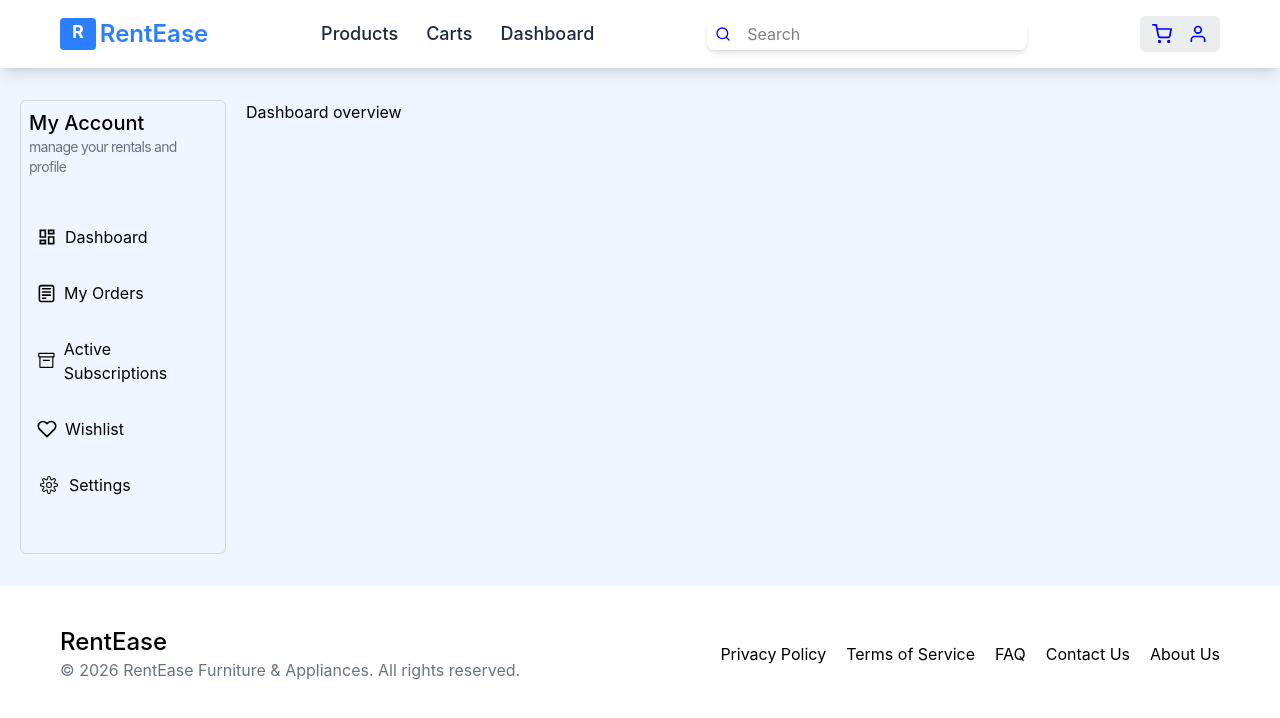
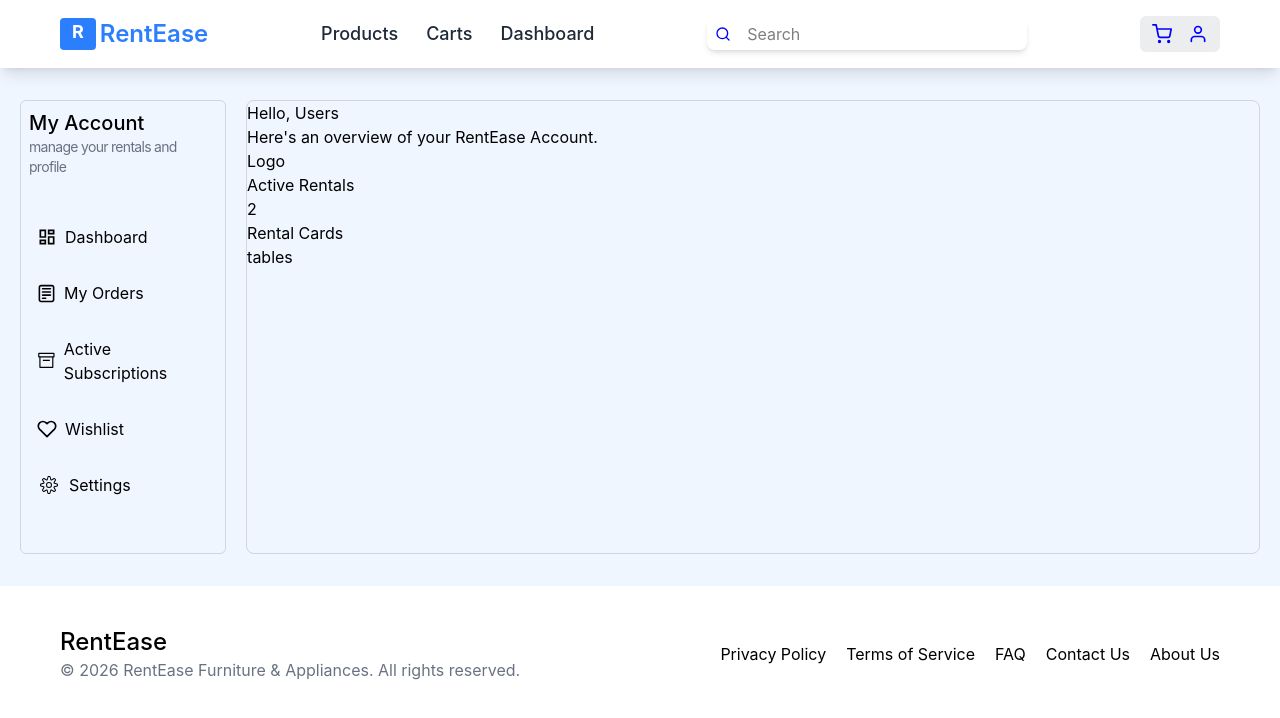
Before and after one commit to dheetchithselvan12/rent-ease, a React (Vite) app in the folder client/: page /my-account in a window 1280 px wide. Shown: the top 718 px of the page. Built offline with nearby package versions, Linux system fonts and the light colour scheme.

Commit message:
UserDashboard: structure created

```diff
--- a/client/src/App.jsx
+++ b/client/src/App.jsx
@@ -1,15 +1,16 @@
 import Footer from "./components/Footer";
-import Navbar from "./components/Navbar";
-import Home from "./pages/Home";
+import Navbar from "./components/navbar/Navbar";
+import Home from "./pages/Home.jsx";
 import { Routes, Route } from "react-router-dom";
 import ProductDetailes from "./pages/ProductDetailes";
 import AllProducts from "./pages/AllProducts";
 import Cart from "./pages/Cart";
 import Checkout from "./pages/Checkout";
 import OrderSuccess from "./pages/OrderSuccess";
-import MyOrders from "./pages/MyOrders";
-import OrderDetailes from "./pages/OrderDetailes";
-import UserAccount from "./pages/UserAccount";
+import MyOrders from "./pages/UserAccount-pages/MyOrders.jsx";
+import OrderDetailes from "./pages/UserAccount-pages/OrderDetailes.jsx";
+import UserAccount from "./pages/UserAccount-pages/UserAccount.jsx";
+import UserDashboard from "./pages/UserAccount-pages/UserDashboard.jsx";
 
 const App = () => {
   return (
@@ -22,10 +23,8 @@ const App = () => {
         <Route path="/cart" element={<Cart />} />
         <Route path="/checkout" element={<Checkout />} />
         <Route path="/order-success" element={<OrderSuccess />} />
-        {/* <Route path="/my-orders" element={<MyOrders />} /> */}
-        {/* <Route path="/orders/:id" element={<OrderDetailes />} /> */}
         <Route path="/my-account" element={<UserAccount />}>
-          <Route index element={<div>Dashboard overview</div>} />
+          <Route index element={<UserDashboard />} />
           <Route path="orders" element={<MyOrders />} />
           <Route path="orders/:id" element={<OrderDetailes />} />
           <Route
--- a/client/src/pages/Home.jsx
+++ b/client/src/pages/Home.jsx
@@ -2,12 +2,12 @@ import { useEffect, useState } from "react";
 import { useDispatch, useSelector } from "react-redux";
 import { fetchProducts } from "../features/products/productsSlice.js";
 import { FiSearch, FiCalendar, FiTruck } from "react-icons/fi";
-import ProductSkeleton from "../components/ProductSkeleton";
+import ProductSkeleton from "../components/product/ProductSkeleton";
 
 import MAINIMG from "../assets/homeImg.png";
 import FURNITURE from "../assets/furniture.png";
 import APPLIANCES from "../assets/appliances.jpg";
-import ProductCard from "../components/ProductCard.jsx";
+import ProductCard from "../components/product/ProductCard";
 import { Link } from "react-router-dom";
 
 const Home = () => {
--- a/client/src/pages/ProductDetailes.jsx
+++ b/client/src/pages/ProductDetailes.jsx
@@ -2,7 +2,7 @@ import { useEffect, useState } from "react";
 import { Link, useParams } from "react-router-dom";
 import axios from "axios";
 import { FiShoppingCart, FiInfo } from "react-icons/fi";
-import ProductCard from "../components/ProductCard";
+import ProductCard from "../components/product/ProductCard";
 import { useDispatch, useSelector } from "react-redux";
 import { addToCart } from "../features/cart/cartSlice";
 
--- a/client/src/pages/UserAccount.jsx
+++ b/client/src/pages/UserAccount-pages/UserAccount.jsx
@@ -1,5 +1,5 @@
 import { Outlet } from "react-router-dom";
-import UserDashboardNavbar from "../components/navbar/UserDashboardNavbar";
+import UserDashboardNavbar from "../../components/navbar/UserDashboardNavbar";
 
 const UserAccount = () => {
   return (
--- /dev/null
+++ b/client/src/pages/UserAccount-pages/UserDashboard.jsx
@@ -0,0 +1,30 @@
+const UserDashboard = () => {
+  return (
+    <div className="border border-gray-300 rounded-lg h-full">
+      {/* Dashboard Headline */}
+      <div>
+        <p>Hello, Users</p>
+        <p>Here's an overview of your RentEase Account.</p>
+      </div>
+
+      {/* Indicator */}
+      <div>
+        <div>
+          <p>Logo</p>
+          <div>
+            <p>Active Rentals</p>
+            <p>2</p>
+          </div>
+        </div>
+      </div>
+
+      {/* Active Rentals */}
+      <div>Rental Cards</div>
+
+      {/* Rental History */}
+      <div>tables</div>
+    </div>
+  );
+};
+
+export default UserDashboard;
```
Also changed, not shown: client/src/pages/AllProducts.jsx (+6 -11 lines), client/src/pages/UserAccount-pages/OrderDetailes.jsx (renamed from client/src/pages/OrderDetailes.jsx, +5 -5 lines), client/src/components/navbar/Navbar.jsx (renamed from client/src/components/Navbar.jsx), client/src/components/product/ProductCard.jsx (renamed from client/src/components/ProductCard.jsx), client/src/components/product/ProductSkeleton.jsx (renamed from client/src/components/ProductSkeleton.jsx), client/src/pages/UserAccount-pages/MyOrders.jsx (renamed from client/src/pages/MyOrders.jsx).
